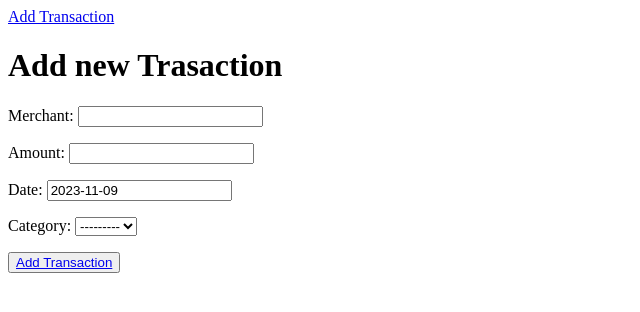
After one commit to joelwagner747/budgetapp, a Django app: page /add_transaction/ in a window 1280 px wide. The commit adds this page. Shown: the top 312 px of the page, without its empty margins (0-640 px from the left). Run offline with Django 4.2, Linux system fonts and the light colour scheme; data that the repository does not hold is empty.

Commit message:
Implementing a budget app

```diff
--- a/budgets/admin.py
+++ b/budgets/admin.py
@@ -1,7 +1,8 @@
 from django.contrib import admin
-from .models import Category, Transaction, Income
+from .models import Category, Transaction, Income, Budget
 
 # Register your models here.
 admin.site.register(Category)
 admin.site.register(Transaction)
 admin.site.register(Income)
+admin.site.register(Budget)
--- /dev/null
+++ b/budgets/forms.py
@@ -0,0 +1,5 @@
+from django.forms import ModelForm
+
+
+class CreateTransactionForm(ModelForm):
+    pass
--- a/budgets/models.py
+++ b/budgets/models.py
@@ -7,9 +7,24 @@ from django.conf import settings
 # Create your models here.
 
 
-class Category(models.Model):
+class Budget(models.Model):
     user = models.ForeignKey(
         settings.AUTH_USER_MODEL,
+        on_delete=models.CASCADE,
+    )
+    name = name = models.CharField(max_length=255)
+    date = models.DateTimeField(auto_now_add=True)
+
+    def __str__(self):
+        return self.name
+
+    def get_absolute_url(self):
+        return reverse("budget", kwargs={"pk": self.pk})
+
+
+class Category(models.Model):
+    budget = models.ForeignKey(
+        "Budget",
         on_delete=models.CASCADE,
     )
     name = models.CharField(max_length=255)
@@ -34,8 +49,8 @@ class Transaction(models.Model):
         decimal_places=2,
         default_currency="USD",
     )
-    Date = models.DateField(default=date.today)
-    catagory = models.ForeignKey(
+    date = models.DateField(default=date.today)
+    category = models.ForeignKey(
         "Category",
         on_delete=models.CASCADE,
     )
@@ -45,8 +60,8 @@ class Transaction(models.Model):
 
 
 class Income(models.Model):
-    user = models.ForeignKey(
-        settings.AUTH_USER_MODEL,
+    budget = models.ForeignKey(
+        "Budget",
         on_delete=models.CASCADE,
     )
     monthly_income = MoneyField(
--- /dev/null
+++ b/budgets/urls.py
@@ -0,0 +1,8 @@
+from django.urls import path
+from .views import BudgetView, UserHomeView, CreateTransaction
+
+urlpatterns = [
+    path("", UserHomeView.as_view(), name="user_home"),
+    path("budget<int:pk>/", BudgetView.as_view(), name="budget"),
+    path("add_transaction/", CreateTransaction.as_view(), name="add_transaction"),
+]
--- a/budgets/views.py
+++ b/budgets/views.py
@@ -1,3 +1,46 @@
+from typing import Any
 from django.shortcuts import render
+from django.views.generic.edit import CreateView
+from django.views.generic import DetailView, ListView
+from django.urls import reverse
+from .models import Transaction, Budget, Income, Category
 
-# Create your views here.
+
+class CreateTransaction(CreateView):
+    model = Transaction
+    template_name = "add_transaction.html"
+    fields = [
+        "merchant",
+        "amount",
+        "date",
+        "category",
+    ]
+
+    def get_success_url(self):
+        return self.request.GET.get("next", reverse("home"))
+
+
+class UserHomeView(ListView):
+    model = Budget
+    template_name = "user_home.html"
+    queryset = Budget.objects.order_by("date")
+
+
+class BudgetView(DetailView):
+    model = Budget
+    template_name = "budget_detail.html"
+
+    def get_context_data(self, **kwargs):
+        context = super().get_context_data(**kwargs)
+        income = self.object.income_set.all()
+        if len(income) > 0:
+            context["income"] = self.object.income_set.all()[0]
+        else:
+            context["income"] = 0
+        context["categories"] = self.object.category_set.all().order_by("name")
+        return context
+
+
+class CatagoryDetail(DetailView):
+    model = Category
+    template_name = "category_detail.html"
--- a/django_project/urls.py
+++ b/django_project/urls.py
@@ -22,5 +22,5 @@ urlpatterns = [
     path("admin/", admin.site.urls),
     path("accounts/", include("accounts.urls")),
     path("accounts/", include("django.contrib.auth.urls")),
-    path("", TemplateView.as_view(template_name="home.html"), name="home"),
+    path("", include("budgets.urls")),
 ]
--- /dev/null
+++ b/templates/add_transaction.html
@@ -0,0 +1,11 @@
+{% extends "base.html" %}
+
+{% block content %}
+<h1>Add new Trasaction</h1>
+
+<form action="" method="post">{% csrf_token %}
+    {{ form.as_p }}
+
+    <button type="submit"><a href="{% url 'add_transaction' %}?next={{ request.path }}">Add Transaction</a></button>
+</form>
+{% endblock content %}
--- a/templates/base.html
+++ b/templates/base.html
@@ -9,6 +9,7 @@
 
 <body>
     <main>
+        <a href="{% url 'add_transaction' %}">Add Transaction</a>
         {% block content %}
         {% endblock content %}
     </main>
--- /dev/null
+++ b/templates/category_detail.html
@@ -0,0 +1,6 @@
+{% extends "base.html" %}
+
+{% block content %}
+<p>{{ object.name }}</p>
+<p>{{ object.amount_budgeted }}</p>
+{% endblock content %}
--- /dev/null
+++ b/templates/category_list.html
@@ -0,0 +1,6 @@
+{% extends "base.html" %}
+
+{% block content %}
+<p>{{ object.name }}</p>
+<p>{{ object.amount_budgeted }}</p>
+{% endblock content %}
```
Also changed, not shown: templates/budget_detail.html (added, +11 -0 lines), templates/user_home.html (added, +7 -0 lines), budgets/migrations/0001_initial.py, budgets/migrations/0002_rename_catagory_transaction_category.py (added).
